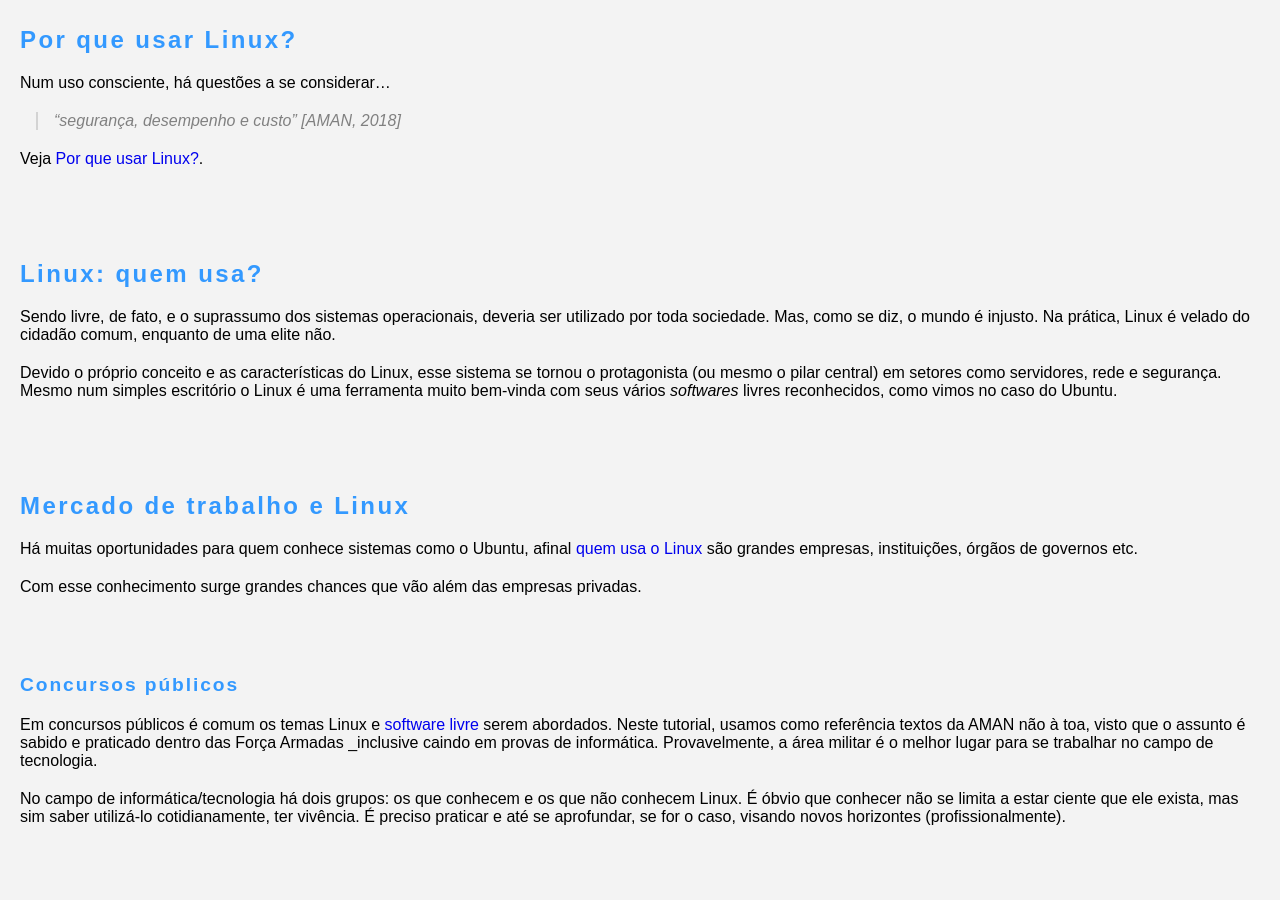
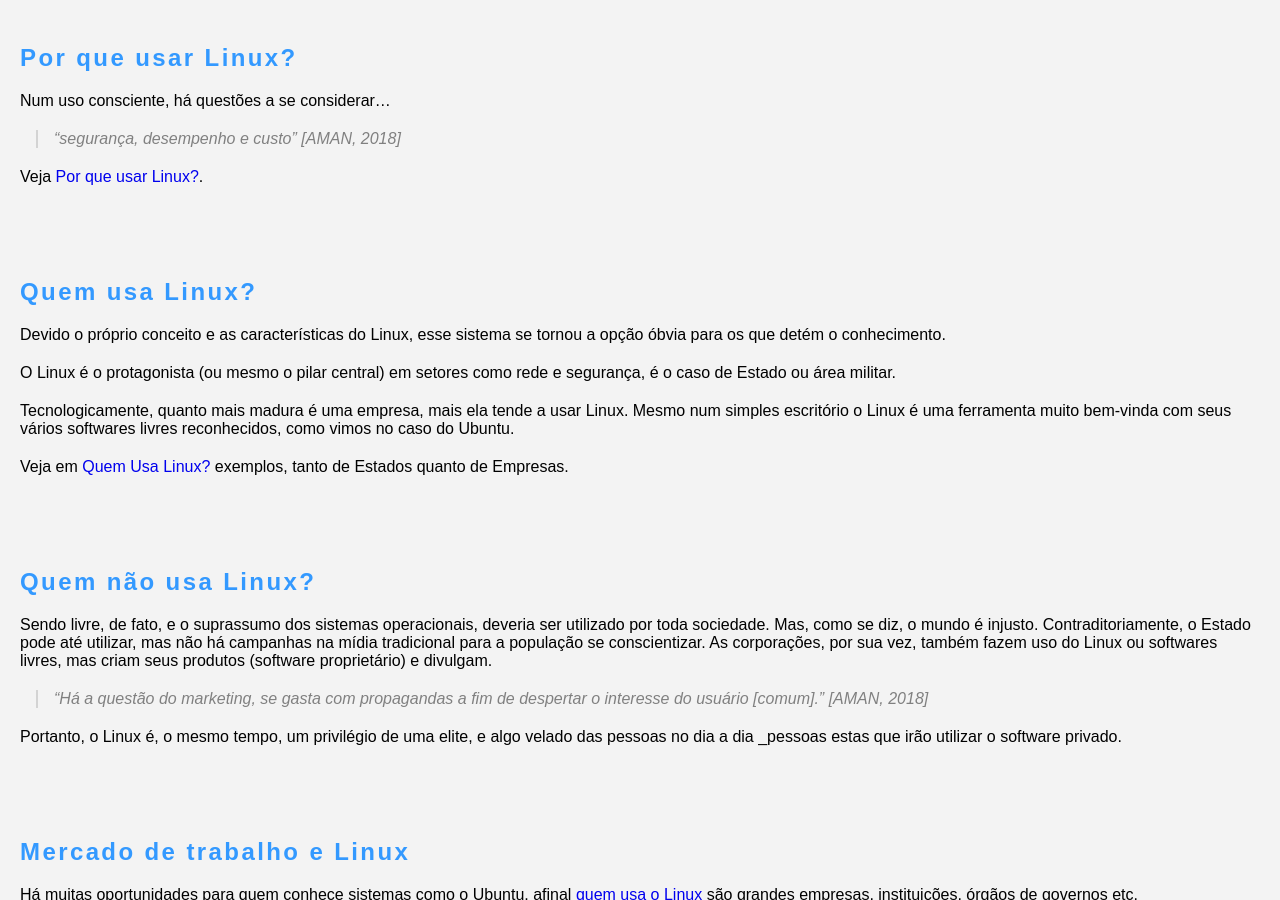
Before and after one commit to Joesynth/joesynth.github.io, a Jekyll site: the page built from _posts/2020-12-27-linux.md, in a window 1280 px wide and 900 px high, scrolled down 4924 px. Built offline with Jekyll 4.4.1, drawn with Linux system fonts in a browser that asks for light colours; some of the changed text lies outside the part shown.

Commit message:
Update 2020-12-27-linux.md

```diff
--- a/_posts/2020-12-27-linux.md
+++ b/_posts/2020-12-27-linux.md
@@ -3,17 +3,16 @@
 No contexto da informática, um guia sobre liberdade, de fato.
 
 Indo direto ao assunto:
-<ul>
-  <li>Introdução</li>
- 	<li>Distro</li>
-  <li>Escolher a interface?</li>
- 	<li>Linux Ubuntu</li>
- 	<li>Por que usar Linux?</li>
- 	<li>Linux: quem usa?</li>
-  <li>Mercado de trabalho e Linux</li>
- 	<li>Um pouco de história</li>
-</ul>
 
+- Introdução
+- Distro
+- Escolher a interface?
+- Linux Ubuntu
+- Por que usar Linux?
+- Quem usa Linux?
+- Quem não usa Linux?
+- Mercado de trabalho e Linux
+- Um pouco de história
 
 
 <h2>Introdução</h2>
@@ -143,11 +142,29 @@ Num uso consciente, há questões a se considerar...
 
 Veja [Por que usar Linux?](/por-que-usar-linux).
 
-<h2>Linux: quem usa?</h2>
 
-Sendo livre, de fato, e o suprassumo dos sistemas operacionais, deveria ser utilizado por toda sociedade. Mas, como se diz, o mundo é injusto. Na prática, Linux é velado do cidadão comum, enquanto de uma elite não.
 
-Devido o próprio conceito e as características do Linux, esse sistema se tornou o protagonista (ou mesmo o pilar central) em setores como servidores, rede e segurança. Mesmo num simples escritório o Linux é uma ferramenta muito bem-vinda com seus vários <em>softwares</em> livres reconhecidos, como vimos no caso do Ubuntu.
+<h2>Quem usa Linux?</h2>
+
+Devido o próprio conceito e as características do Linux, esse sistema se tornou a opção óbvia para os que detém o conhecimento.
+
+O Linux é o protagonista (ou mesmo o pilar central) em setores como rede e segurança, é o caso de Estado ou área militar.
+
+Tecnologicamente, quanto mais madura é uma empresa, mais ela tende a usar Linux. Mesmo num simples escritório o Linux é uma ferramenta muito bem-vinda com seus vários softwares livres reconhecidos, como vimos no caso do Ubuntu.
+
+Veja em [Quem Usa Linux?](/quem-usa-linux) exemplos, tanto de Estados quanto de Empresas.
+
+<h2>Quem não usa Linux?</h2>
+
+Sendo livre, de fato, e o suprassumo dos sistemas operacionais, deveria ser utilizado por toda sociedade. Mas, como se diz, o mundo é injusto. Contraditoriamente, o Estado pode até utilizar, mas não há campanhas na mídia tradicional para a população se conscientizar. As corporações, por sua vez, também fazem uso do Linux ou softwares livres, mas criam seus produtos (software proprietário) e divulgam.
+
+> “Há a questão do marketing, se gasta com propagandas a fim de despertar o interesse do usuário [comum].” [AMAN, 2018]
+
+Portanto, o Linux é, o mesmo tempo, um privilégio de uma elite, e algo velado das pessoas no dia a dia _pessoas estas que irão utilizar o software privado.
+
+
+
+
 
 <h2>Mercado de trabalho e Linux</h2>
 
```
